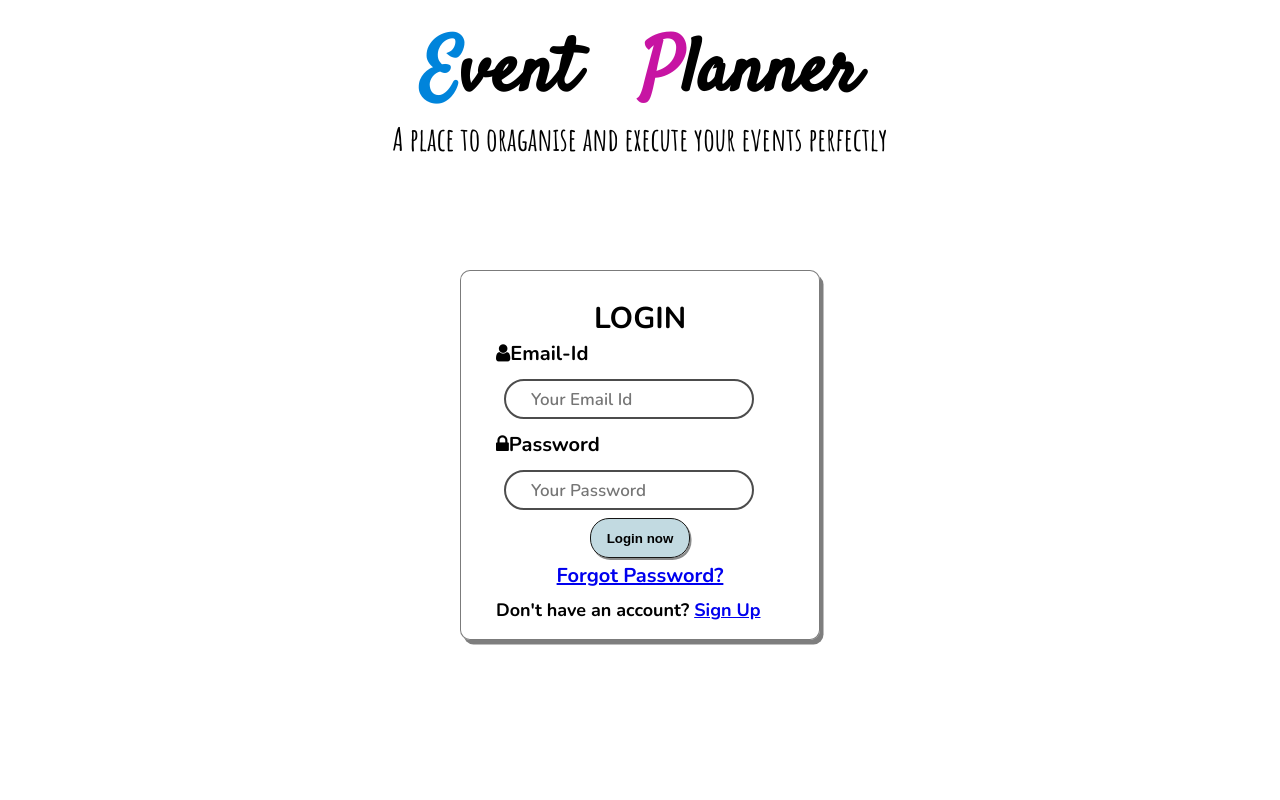
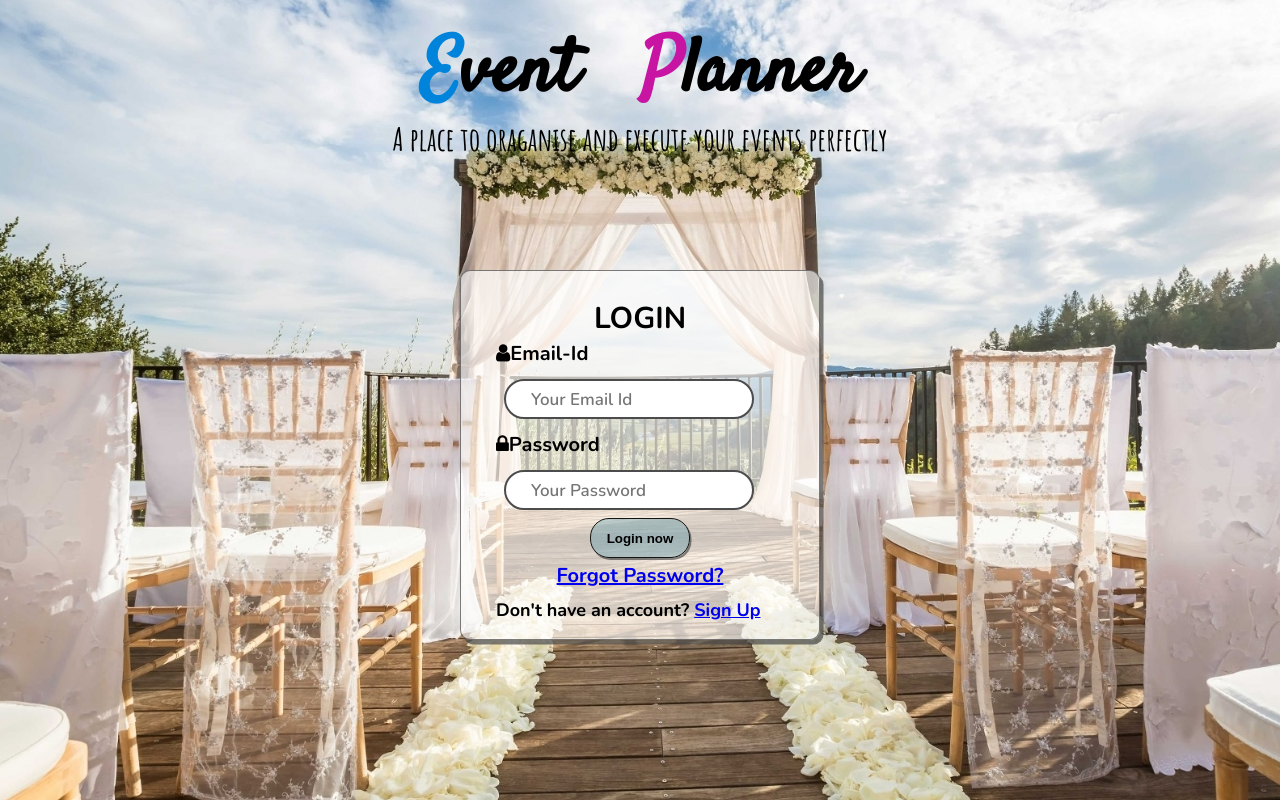
Before and after one commit to Satwika-kollati/EventPlanner, a plain HTML site: page index.html in a window 1280 px wide. Drawn offline with nearby package versions, Linux system fonts and the light colour scheme.

Commit message:
updates file paths

```diff
--- a/css/about.css
+++ b/css/about.css
@@ -15,7 +15,7 @@
 }
 
 body{
-    background-image:url(bg2.jpg);
+    background-image:url(../images/bg2.jpg);
     background-size: cover;
     background-attachment: fixed;
     background-repeat: no-repeat;
--- a/css/contact.css
+++ b/css/contact.css
@@ -14,7 +14,7 @@
 }
 
 body{
-    background-image:url(bg2.jpg);
+    background-image:url(../images/bg2.jpg);
     background-size: cover;
     background-attachment: fixed;
     background-repeat: no-repeat;
--- a/css/creategroup.css
+++ b/css/creategroup.css
@@ -14,7 +14,7 @@
 }
 
 body{
-    background-image:url(bg2.jpg);
+    background-image:url(../images/bg2.jpg);
     background-size: cover;
     background-attachment: fixed;
     background-repeat: no-repeat;
--- a/css/forgotpassword.css
+++ b/css/forgotpassword.css
@@ -15,7 +15,7 @@
 }
 
 body{
-    background-image:url(bg1.jpg);
+    background-image:url(../images/bg2.jpg);
     background-size: cover;
     background-attachment: fixed;
 }
--- a/css/grouppage.css
+++ b/css/grouppage.css
@@ -18,7 +18,7 @@
 }
 
 body{
-    background-image:url(bg2.jpg);
+    background-image:url(../images/bg2.jpg);
     background-size: cover;
     background-attachment: fixed;
     background-repeat: no-repeat;
--- a/css/grouppage2.css
+++ b/css/grouppage2.css
@@ -18,7 +18,7 @@
 }
 
 body{
-    background-image:url(bg2.jpg);
+    background-image:url(../images/bg2.jpg);
     background-size: cover;
     background-attachment: fixed;
     background-repeat: no-repeat;
--- a/css/groupsinfo.css
+++ b/css/groupsinfo.css
@@ -18,7 +18,7 @@
 }
 
 body{
-    background-image:url(bg2.jpg);
+    background-image:url(../images/bg2.jpg);
     background-size: cover;
     background-attachment: fixed;
     background-repeat: no-repeat;
--- a/css/homepage.css
+++ b/css/homepage.css
@@ -14,7 +14,7 @@
 }
 
 body{
-    background-image:url(bg2.jpg);
+    background-image:url(../images/bg2.jpg);
     background-size: cover;
     background-attachment: fixed;
     background-repeat: no-repeat;
--- a/css/joingroup.css
+++ b/css/joingroup.css
@@ -14,7 +14,7 @@
 }
 
 body{
-    background-image:url(bg2.jpg);
+    background-image:url(../images/bg2.jpg);
     background-size: cover;
     background-attachment: fixed;
     background-repeat: no-repeat;
--- a/css/loginpage.css
+++ b/css/loginpage.css
@@ -15,7 +15,7 @@
 }
 
 body{
-    background-image:url(bg1.jpg);
+    background-image:url(../images/bg1.jpg);
     background-size: cover;
     background-attachment: fixed;
     background-repeat: no-repeat;
--- a/css/signup.css
+++ b/css/signup.css
@@ -15,7 +15,7 @@
 }
 
 body{
-    background-image:url(bg1.jpg);
+    background-image:url(../images/bg1.jpg);
     background-size: cover;
     background-attachment: fixed;
 }
--- a/js_files/creategroup.js
+++ b/js_files/creategroup.js
@@ -50,7 +50,7 @@ const firebaseConfig = {
   }).then(() => {
 
        groupform.reset();
-       window.location.assign('groupsinfo.html');
+       window.location.assign('../html/groupsinfo.html');
     }).catch(err => {
        console.log(err);
     });
--- a/js_files/groupsinfo.js
+++ b/js_files/groupsinfo.js
@@ -50,7 +50,7 @@ const firebaseConfig = {
     a.appendChild(linkText);
     a.title = "Go to Group Page";
     a.id = groupId;
-    a.href = "grouppage.html";
+    a.href = "../html/grouppage.html";
 
     console.log(a.id)
 
--- a/js_files/joingroup.js
+++ b/js_files/joingroup.js
@@ -57,7 +57,7 @@ const firebaseConfig = {
 
 
                 joingroupform.reset();
-                window.location.assign('grouppage2.html');
+                window.location.assign('../html/grouppage2.html');
 
                 }
 
--- a/js_files/script.js
+++ b/js_files/script.js
@@ -34,7 +34,7 @@ function signUp() {
 
       alert("Signed Up with " + email.value);
 
-      window.location.assign('homepage.html');
+      window.location.assign('../html/homepage.html');
 
     }).catch((e) => {
       alert(e.message);
@@ -56,7 +56,7 @@ function signUp() {
 
        console.log(user);
 
-       window.location.assign('homepage.html');
+       window.location.assign('../html/homepage.html');
 
      });
       promise.then(u =>{
@@ -68,7 +68,7 @@ function signUp() {
     auth.signOut().then(function() {
 
       alert("Signed Out");
-      window.location.assign('loginpage.html');
+      window.location.assign('../index.html');
 
     });
   }
```
